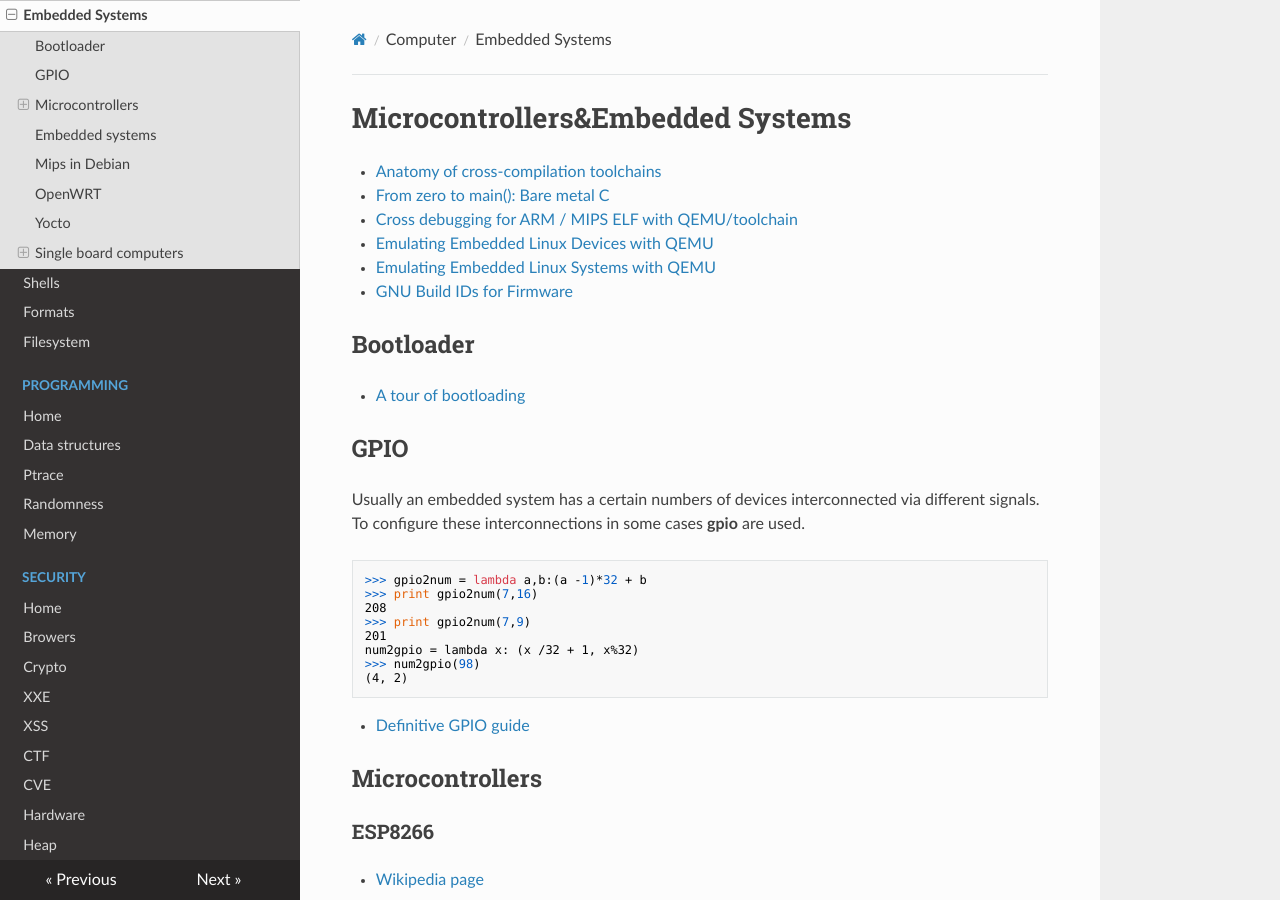
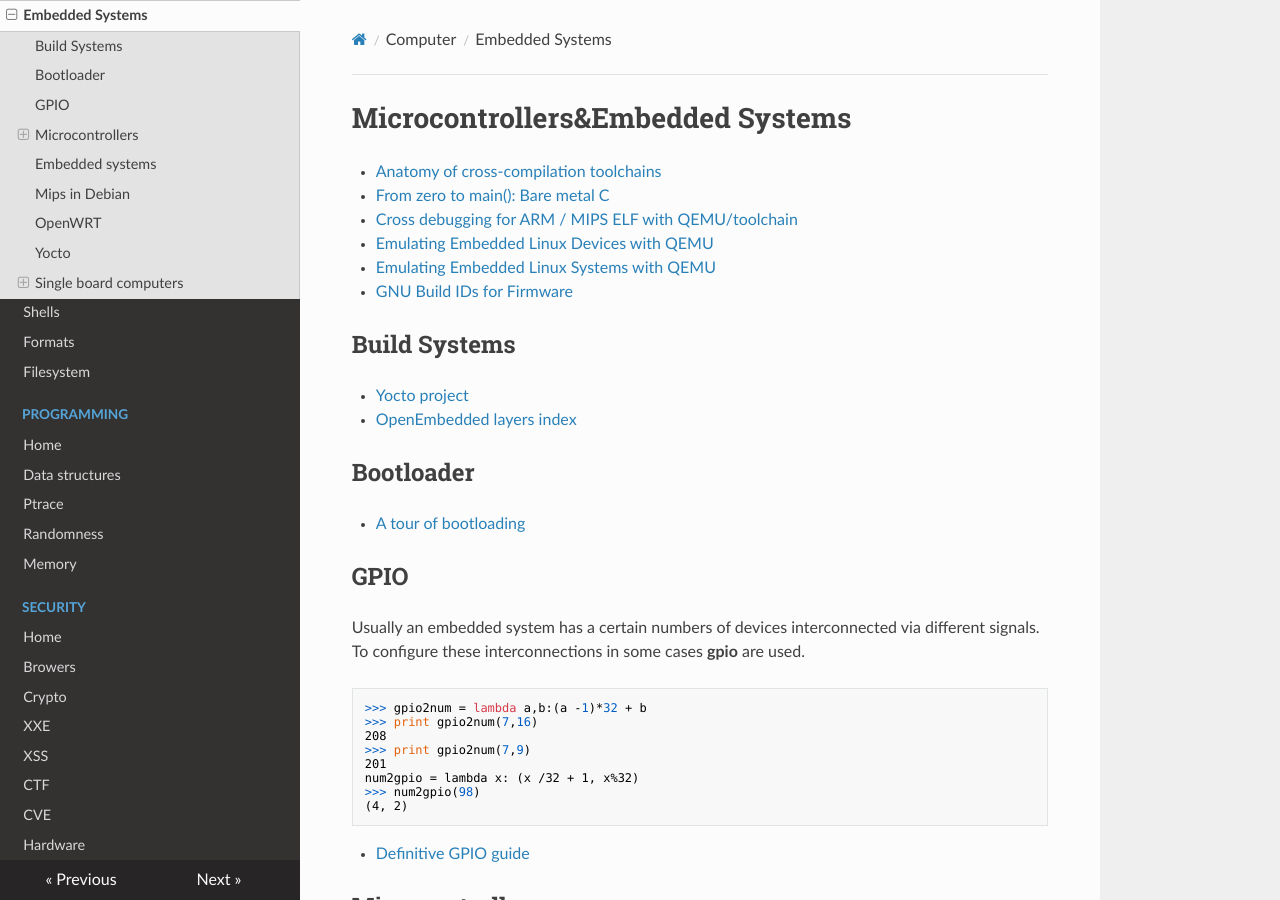
Before and after one commit to gipi/low-level, an MkDocs documentation site: the page built from docs/embedded.md, in a window 1280 px wide and 900 px high. Built offline with MkDocs 1.6.1, drawn with Linux system fonts in a browser that asks for light colours; nearby versions of some CDN libraries; old or Windows-style settings are respelled for this version of MkDocs; some of the changed text lies outside the part shown.

Commit message:
Update embedded.md

```diff
--- a/docs/embedded.md
+++ b/docs/embedded.md
@@ -6,6 +6,11 @@
  - [Emulating Embedded Linux Devices with QEMU](https://www.novetta.com/2018/02/emulating-embedded-linux-devices-with-qemu/)
  - [Emulating Embedded Linux Systems with QEMU](https://www.novetta.com/2018/02/emulating-embedded-linux-systems-with-qemu/)
  - [GNU Build IDs for Firmware](https://interrupt.memfault.com/blog/gnu-build-id-for-firmware)
+
+## Build Systems
+
+ - [Yocto project](https://www.yoctoproject.org/)
+ - [OpenEmbedded layers index](https://layers.openembedded.org/)
 
 ## Bootloader
 
@@ -270,3 +275,4 @@ A variant of the Beagle Bone, a board with the [TI Sitara AM335x](http://www.ti.
  - [eLinux page](https://elinux.org/BeagleBone_Community)
  - [AM335x Technical Reference Manual](https://www.ti.com/lit/ug/spruh73p/spruh73p.pdf)
  - [Writing MLO](https://witekio.com/blog/writing-mlo-beagleboard-xm/)
+ - [Building BeagleBone Systems with Yocto](https://jumpnowtek.com/beaglebone/BeagleBone-Systems-with-Yocto.html)
```
